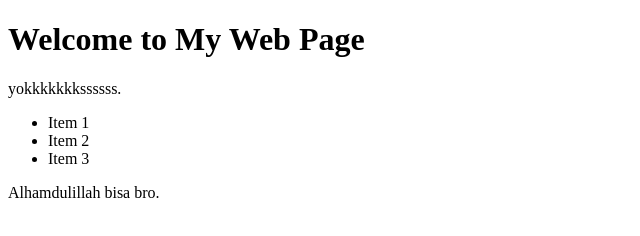
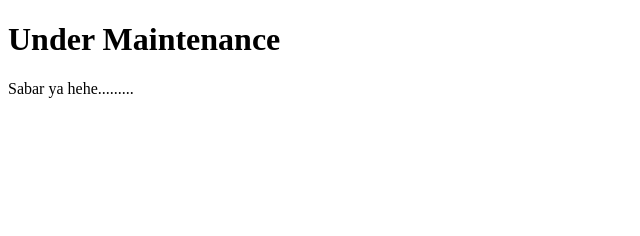
Before and after one commit to haidar394/portofolio, a plain HTML site: page index.html in a window 1280 px wide. Shown: the whole page, without its empty margins (0-640 px from the left). Drawn offline with Linux system fonts and the light colour scheme.

Commit message:
Update index.html

```diff
--- a/index.html
+++ b/index.html
@@ -6,13 +6,7 @@
     <title>Document</title>
 </head>
 <body>
-    <h1>Welcome to My Web Page</h1>
-    <p>yokkkkkkkssssss.</p>
-    <ul>
-        <li>Item 1</li>
-        <li>Item 2</li>
-        <li>Item 3</li>
-    </ul>
-    <p>Alhamdulillah bisa bro.</p>
+    <h1>Under Maintenance</h1>
+    <p>Sabar ya hehe.........</p>
 </body>
 </html>
```
